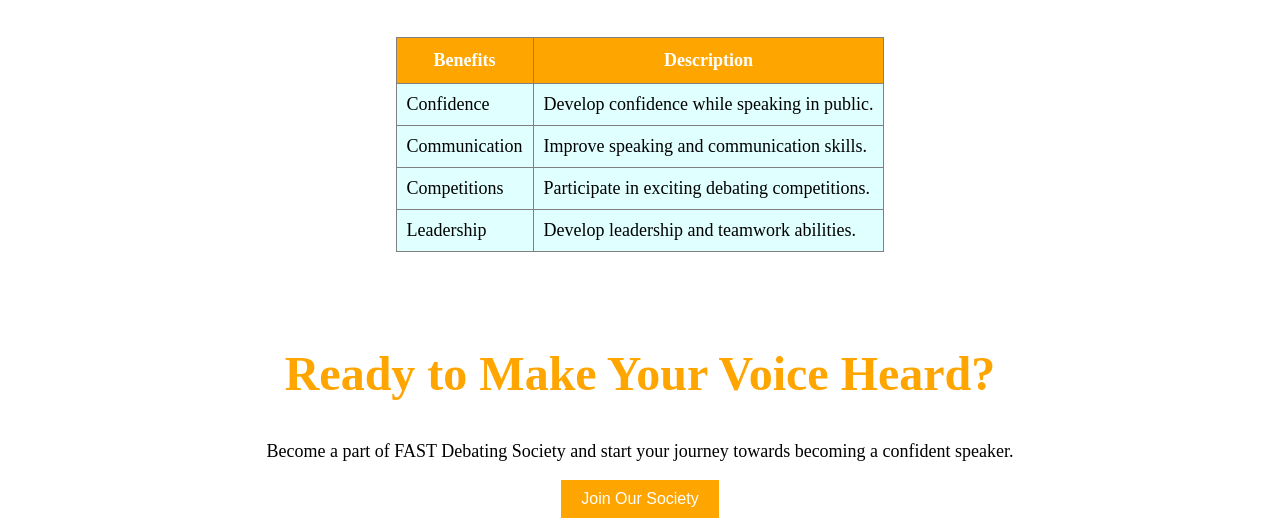
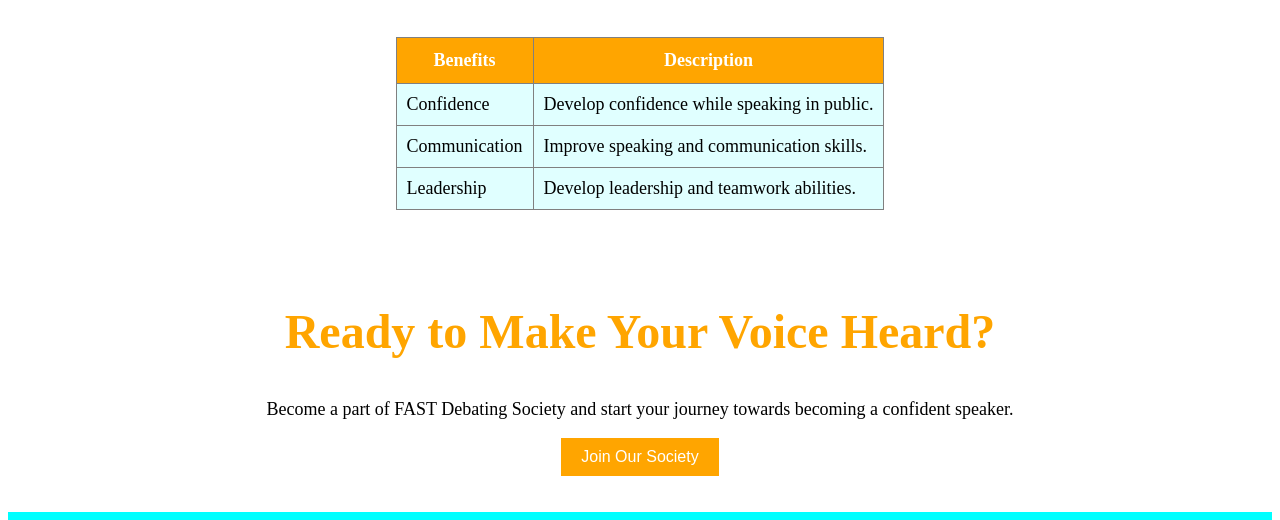
Before and after one commit to tashfeen28/university-society-recruitment-page, a plain HTML site: page home.html in a window 1280 px wide. Shown: the part 768-1288 px from the top of the page. Drawn offline with Linux system fonts and the light colour scheme.

Commit message:
MANUAL
Removed a cloumn from the home page

```diff
--- a/home.html
+++ b/home.html
@@ -69,10 +69,7 @@
                 <td>Improve speaking and communication skills.</td>
             </tr>
 
-            <tr>
-                <td>Competitions</td>
-                <td>Participate in exciting debating competitions.</td>
-            </tr>
+
 
             <tr>
                 <td>Leadership</td>
```
